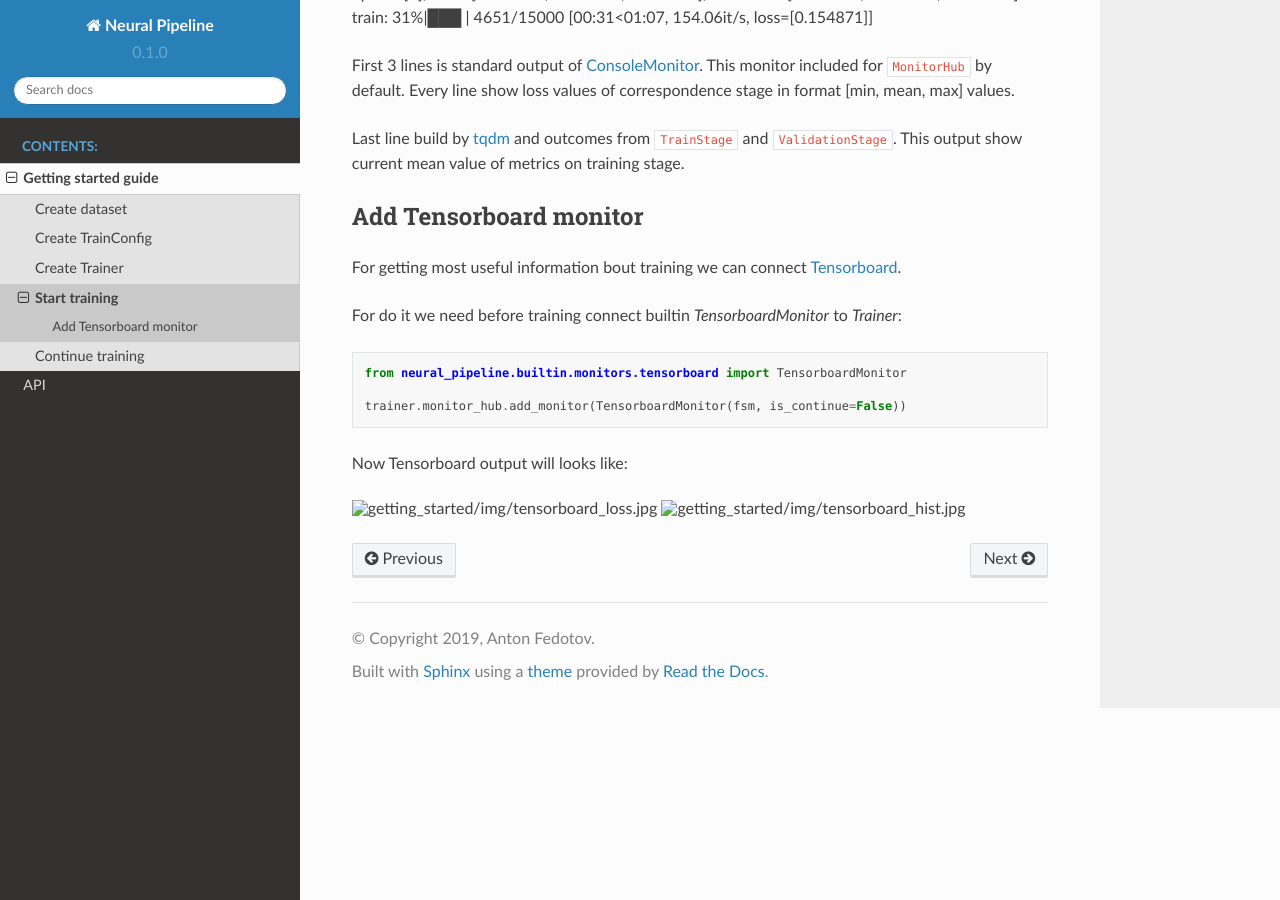
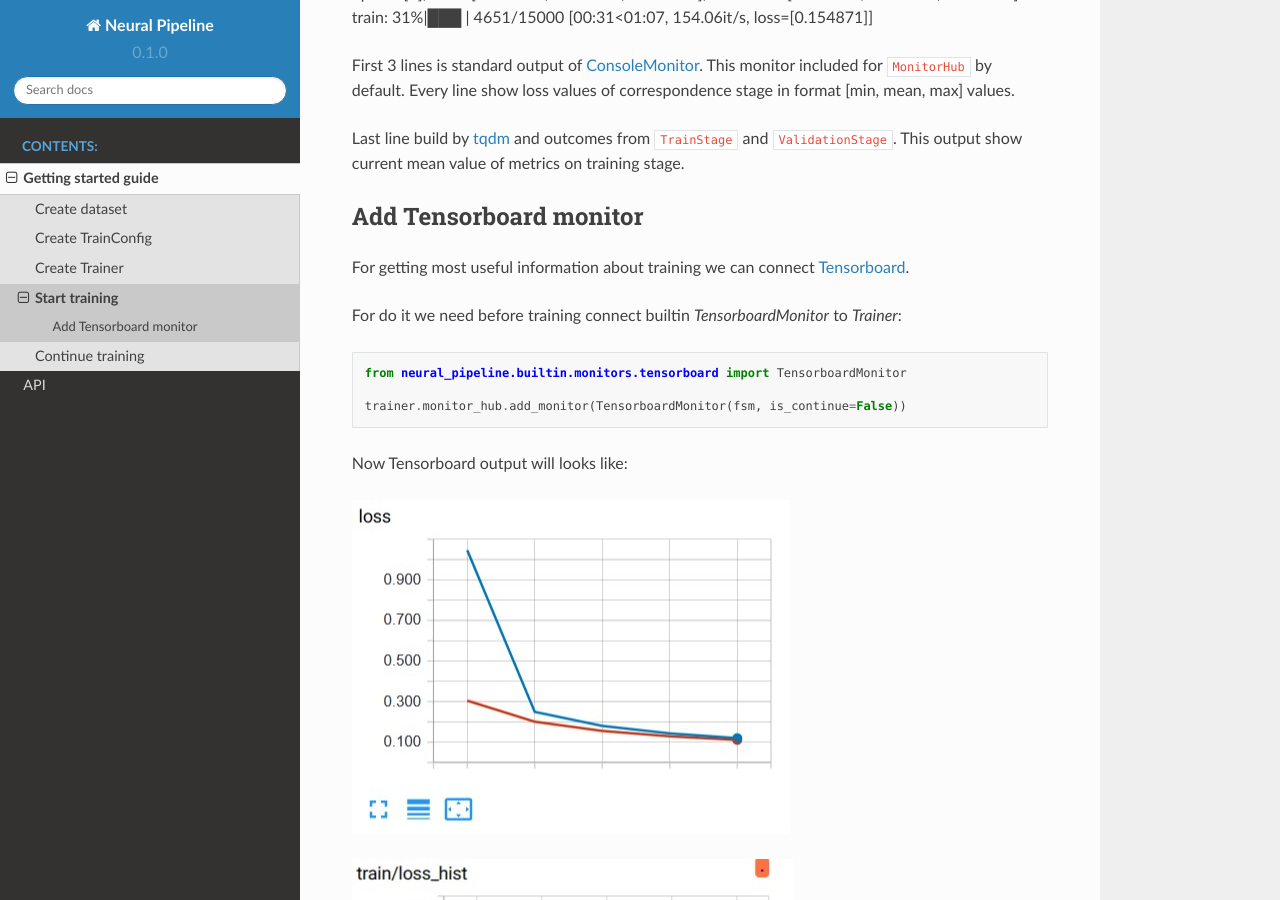
Before and after one commit to toodef/neural-pipeline, a Sphinx documentation site: the page built from docs/source/getting_started/training.rst, in a window 1280 px wide and 900 px high, scrolled down 389 px. Built offline with Sphinx 7.4.7 and the Read the Docs theme 2.0.0, drawn with Linux system fonts in a browser that asks for light colours.

Commit message:
fix typo and images lost in training; add comments to classification example

```diff
--- a/docs/source/getting_started/training.rst
+++ b/docs/source/getting_started/training.rst
@@ -23,7 +23,7 @@ Last line build by `tqdm <https://github.com/tqdm/tqdm>`_ and outcomes from ``Tr
 Add Tensorboard monitor
 -----------------------
 
-For getting most useful information bout training we can connect `Tensorboard <https://www.tensorflow.org/guide/summaries_and_tensorboard>`_.
+For getting most useful information about training we can connect `Tensorboard <https://www.tensorflow.org/guide/summaries_and_tensorboard>`_.
 
 For do it we need before training connect builtin `TensorboardMonitor` to `Trainer`:
 
```
Also changed, not shown: docs/source/getting_started/img/tensorboard_hist.jpg (added), docs/source/getting_started/img/tensorboard_loss.jpg (added), 1 other file.
